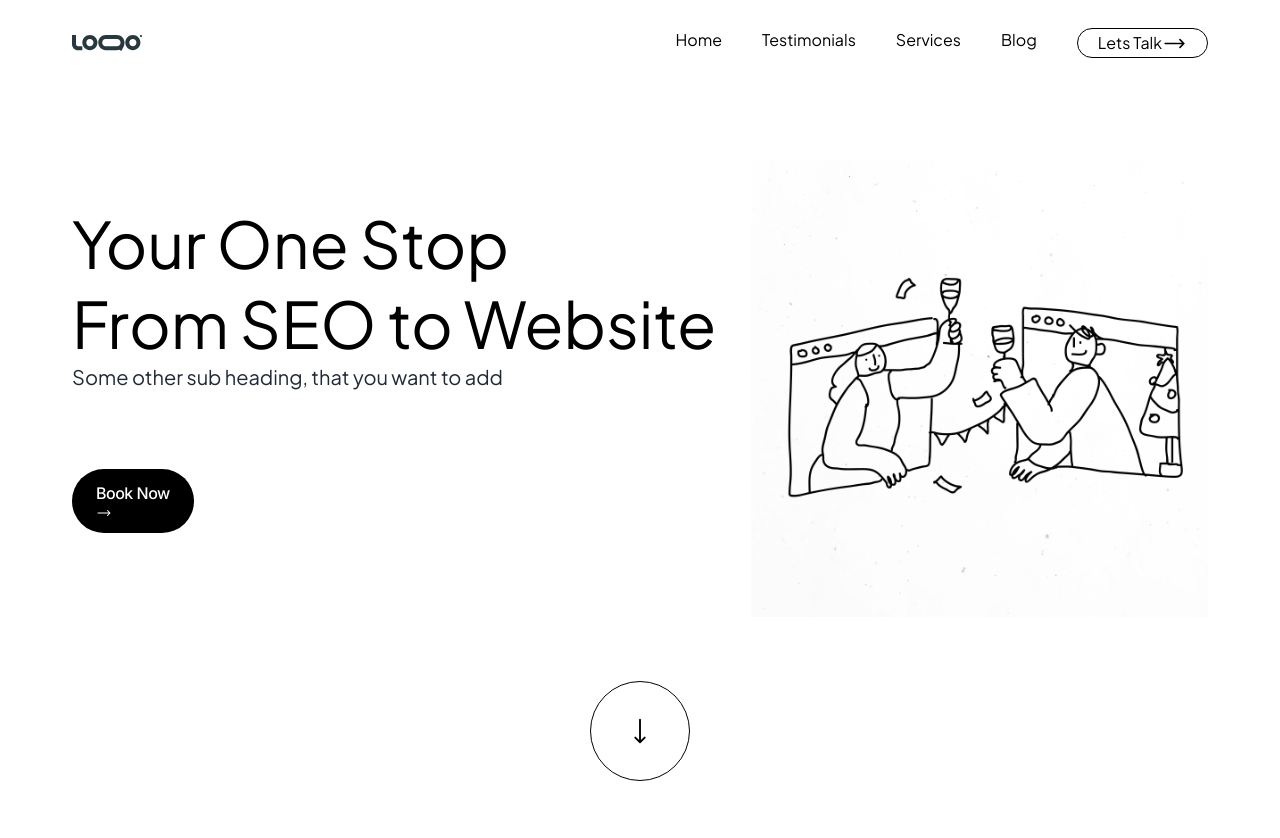
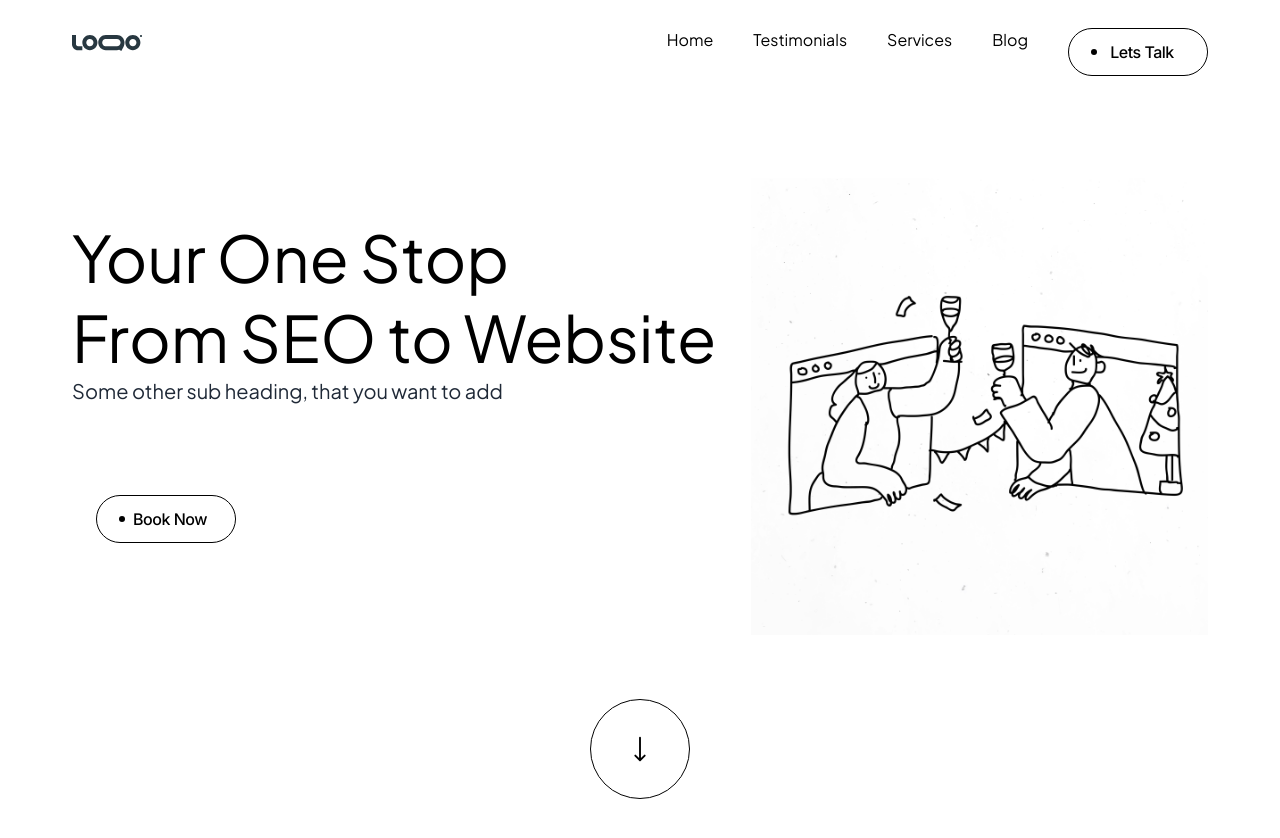
Before and after one commit to benedicti0n/Growceev, a Next.js app in the folder growceev/: page / in a window 1280 px wide. Shown: the top 838 px of the page. Built offline with nearby package versions, Linux system fonts and the light colour scheme.

Commit message:
Updated - animated button completed used framer motion.

```diff
--- a/growceev/package.json
+++ b/growceev/package.json
@@ -10,6 +10,7 @@
   },
   "dependencies": {
     "@heroicons/react": "^2.1.5",
+    "framer-motion": "^11.3.19",
     "next": "14.2.5",
     "react": "^18",
     "react-dom": "^18",
--- a/growceev/src/common/Button.jsx
+++ b/growceev/src/common/Button.jsx
@@ -1,24 +1,51 @@
-import React from 'react'
+"use client"
+import React, { useState } from 'react'
 import styles from "./Button.module.scss"
 import {Inter} from "next/font/google"
 import { HiArrowLongRight } from 'react-icons/hi2';
 
+import { motion } from 'framer-motion';
+
 const inter = Inter({subsets: ["latin"]});
 
-function Button() {
+function Button({name, color}) {
+    const [isHover, setIsHover] = useState(false)
   return (
     <div className={inter.className}>
-        <div className={styles.buttonContainer}>
-            <div className={styles.circle}></div>
-            <div className={styles.title}>
-                <p>Book Now</p>
-            </div>
-            <HiArrowLongRight size={20} className={styles.icon}/>
+        <div className={styles.buttonContainer}
+            onMouseEnter={(event) => setIsHover(true)}
+            onMouseLeave={(event) => setIsHover(false)}
+        >
+            <motion.div className={styles.circle}
+                animate={{
+                    scale: isHover ? 45: 1,
+                    backgroundColor: isHover ? color : "#000000",
+                }}
+                transition={{
+                    ease: "easeIn",
+                    duration: 0.1
+                }}
+            >
+
+            </motion.div>
+            <motion.div className={styles.title}
+                animate={{
+                    x: isHover ? -4 : 4,
+                    color: isHover ? "white" : "black"
+                }}
+            >
+                <p>{name}</p>
+            </motion.div>
+
+            <motion.div className={styles.iconContainer}
+                animate={{
+                    x: isHover ? 0 : 24,
+                }}
+            >
+                <HiArrowLongRight size={20} className={styles.icon}/>
+            </motion.div>
         </div>
     </div>
-
-
-
   )
 }
 
--- a/growceev/src/common/Button.module.scss
+++ b/growceev/src/common/Button.module.scss
@@ -1,10 +1,47 @@
 .icon {
     width: 16px;
     height: 16px;
+    stroke-width: 2;
+    color: white;
+}
+
+.iconContainer{
+    display: flex;
+    align-items: center;
+    position: absolute;
+    right: 16px;
 }
 
 .title {
     font-size: 16px;
     letter-spacing: -0.5px;
     font-weight: 500;
+    z-index: 1;
 }
+
+.buttonContainer {
+    display: flex;
+    align-items: center;
+    justify-content: center;
+    background-color: white;
+    border-radius: 24px;
+    width: 140px;
+    height: 48px;
+    position: relative;
+    overflow: hidden;
+    border: 20px;
+    border: 1px solid black;
+}
+
+.buttonContainer:hover {
+    border: none;
+}
+
+.circle {
+    width: 6px;
+    height: 6px;
+    background-color: black;
+    border-radius: 50%;
+    position: absolute;
+    left: 22px;
+}
--- a/growceev/src/components/Navbarr.jsx
+++ b/growceev/src/components/Navbarr.jsx
@@ -1,3 +1,4 @@
+import Button from '@/common/Button';
 import React from 'react'
 import { HiArrowLongRight } from "react-icons/hi2";
 
@@ -21,9 +22,13 @@ function Navbarr() {
             <li className='text-[16px] text-justify cursor-pointer text-black'>Testimonials</li>
             <li className='text-[16px] text-justify cursor-pointer text-black'>Services</li>
             <li className='text-[16px] text-justify cursor-pointer text-black'>Blog</li>
-            <div className="cursor-pointer hover:bg-gray-300 duration-500 border border-black rounded-[24px] flex justify-center items-center px-5">
+            {/* <div className="cursor-pointer hover:bg-gray-300 duration-500 border border-black rounded-[24px] flex justify-center items-center px-5">
             <p className='text-[16px] text-justify text-black'>Lets Talk</p>
             <HiArrowLongRight size={25}/>
+            </div> */}
+
+            <div className='cursor-pointer'>
+              <Button name={"Lets Talk"} color={"black"}/>
             </div>
         </ul>
 
--- a/growceev/src/components/PageOne.jsx
+++ b/growceev/src/components/PageOne.jsx
@@ -7,6 +7,7 @@ import { HiArrowLongDown } from "react-icons/hi2";
 
 
 function PageOne() {
+
   return (
     <div className="min-h-screen w-full flex flex-col justify-center py-10 items-center md:px-12 px-5">
         <div className="w-full flex justify-between items-center">
@@ -16,8 +17,8 @@ function PageOne() {
                 <p className='text-sm md:text-[20px] md:leading-[25.2px] text-gray-800 font-[400] text-left'>Some other sub heading, that you want to add</p>
                 {/* <button className=" w-fit mt-20 rounded-[32px] px-6 py-3 gap-1 flex justify-center items-center bg-black text-white">Book Now <HiArrowLongRight size={20} className='text-white'/>
                 </button> */}
-                <div className=" w-fit mt-20 rounded-[32px] px-6 py-3 gap-1 flex justify-center items-center bg-black text-white">
-                  <Button/>
+                <div className=" w-fit mt-20 px-6 py-3 gap-1 flex justify-center items-cente cursor-pointer">
+                  <Button name={"Book Now"} color={"#0a00c1"}/>
                 </div>
 
             </div>
```
Also changed, not shown: 1 other file (tests, documents, lock files or other folders).
